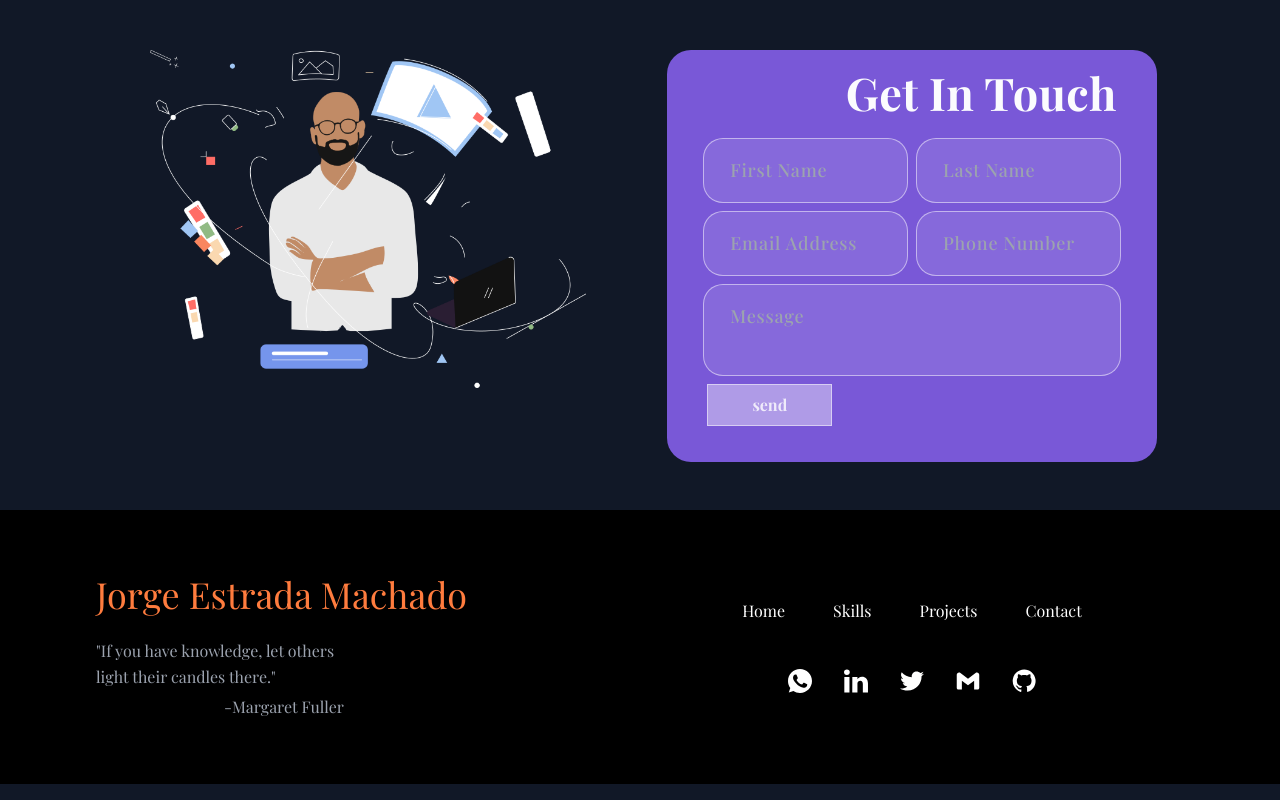
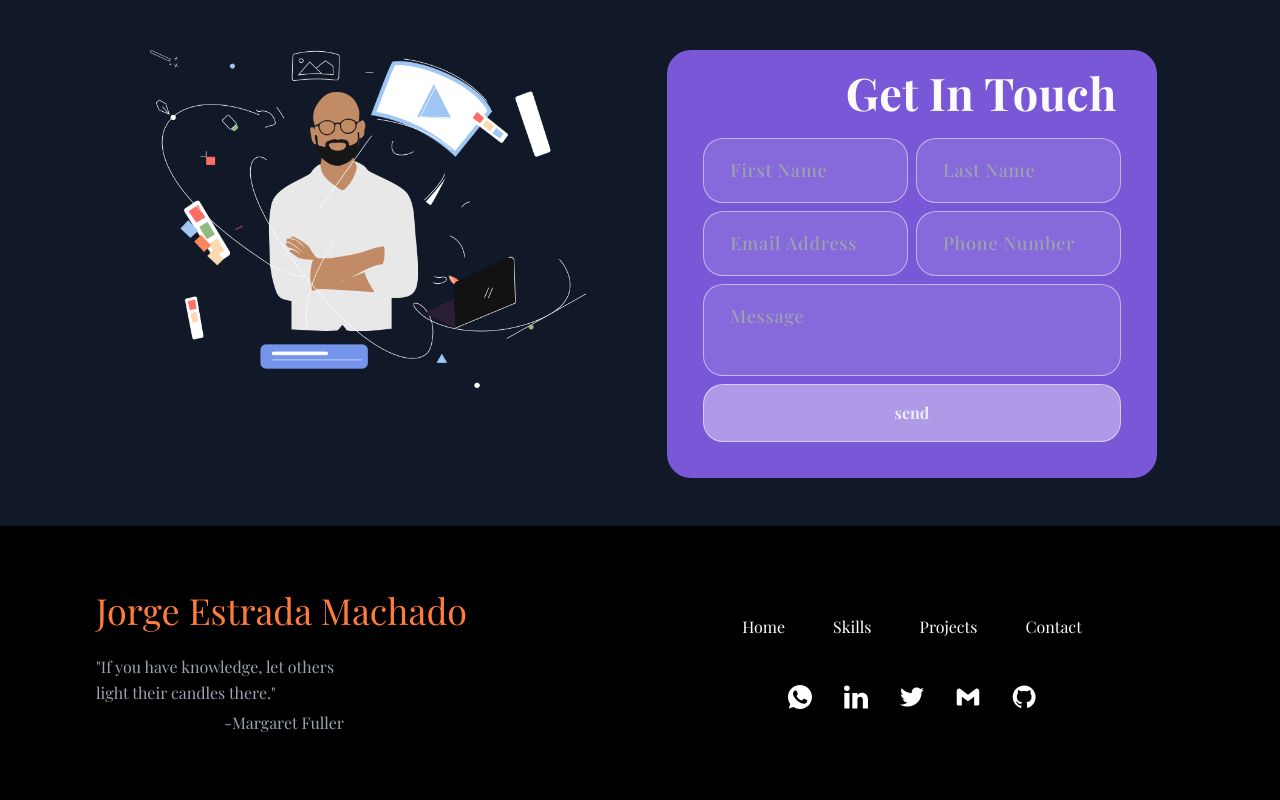
Before and after one commit to jorgeProgramaEn5/next-portfolio, a Next.js app: page / in a window 1280 px wide. Shown: the part 2041-2841 px from the top of the page. Built offline with nearby package versions, Linux system fonts and the light colour scheme; a web font is replaced by a local one.

Commit message:
change contact

```diff
--- a/src/Components/ContactEmailjs.jsx
+++ b/src/Components/ContactEmailjs.jsx
@@ -68,8 +68,8 @@ export function ContactEmailjs() {
 
                         <div className='flex flex-col px-3 py-1 items-start'>
                             <textarea className='focus:opacity-90 focus:bg-white focus:text-[#121212] w-[100%] text-white font-medium text-[14px] md:text-[18px] tracking-[0.8px] bg-white bg-opacity-10 border border-solid rounded-[20px] border-opacity-50 border-white py-[10px] md:py-[18px] px-[18px] md:px-[26px] transition-all duration-[0.5s] ease-in-out' style={{ resize: "none" }} name="message" row="6" placeholder='Message' required></textarea>
-                            <input type="submit" value={buttonText} className={`${buttonTextDesable} font-bold text-[#ffffffcb] text-center hover:text-black bg-white  bg-opacity-40 hover:opacity-90 hover:bg-white border border-solid border-opacity-50 border-white mt-2 ml-1 py-2 cursor-pointer w-[30%] `} onClick={()=>setButtonText("Sending...")}/>
-                            <input type="submit" value={buttonText} className={`${buttonTextEnable} font-bold text-[#ffffffcb] text-center hover:text-black bg-white  bg-opacity-10 hover:opacity-90 hover:bg-white border border-solid rounded-[20px] border-opacity-50 border-white mt-2 py-[14px] px-[48px] cursor-not-allowed`} disabled/>
+                            <input type="submit" value={buttonText} className={`${buttonTextDesable} font-bold text-[#ffffffcb] text-center hover:text-black bg-white  bg-opacity-40 hover:opacity-90 hover:bg-white border border-solid border-opacity-50 rounded-[20px] border-white mt-2 py-4 px-[48px] cursor-pointer w-full`} onClick={()=>setButtonText("Sending...")}/>
+                            <input type="submit" value={buttonText} className={`${buttonTextEnable} font-bold text-[#ffffffcb] text-center hover:text-black bg-white  bg-opacity-10 hover:opacity-90 hover:bg-white border border-solid rounded-[20px] border-opacity-50 border-white mt-2 py-4 cursor-not-allowed w-full`} disabled/>
                         </div>
                       </div>
                   </form>
--- a/src/Components/Footer.jsx
+++ b/src/Components/Footer.jsx
@@ -71,7 +71,6 @@ export function Footer() {
                 </li>
               ))
             }
-
           </ul>
         </div>
       </div>
```
